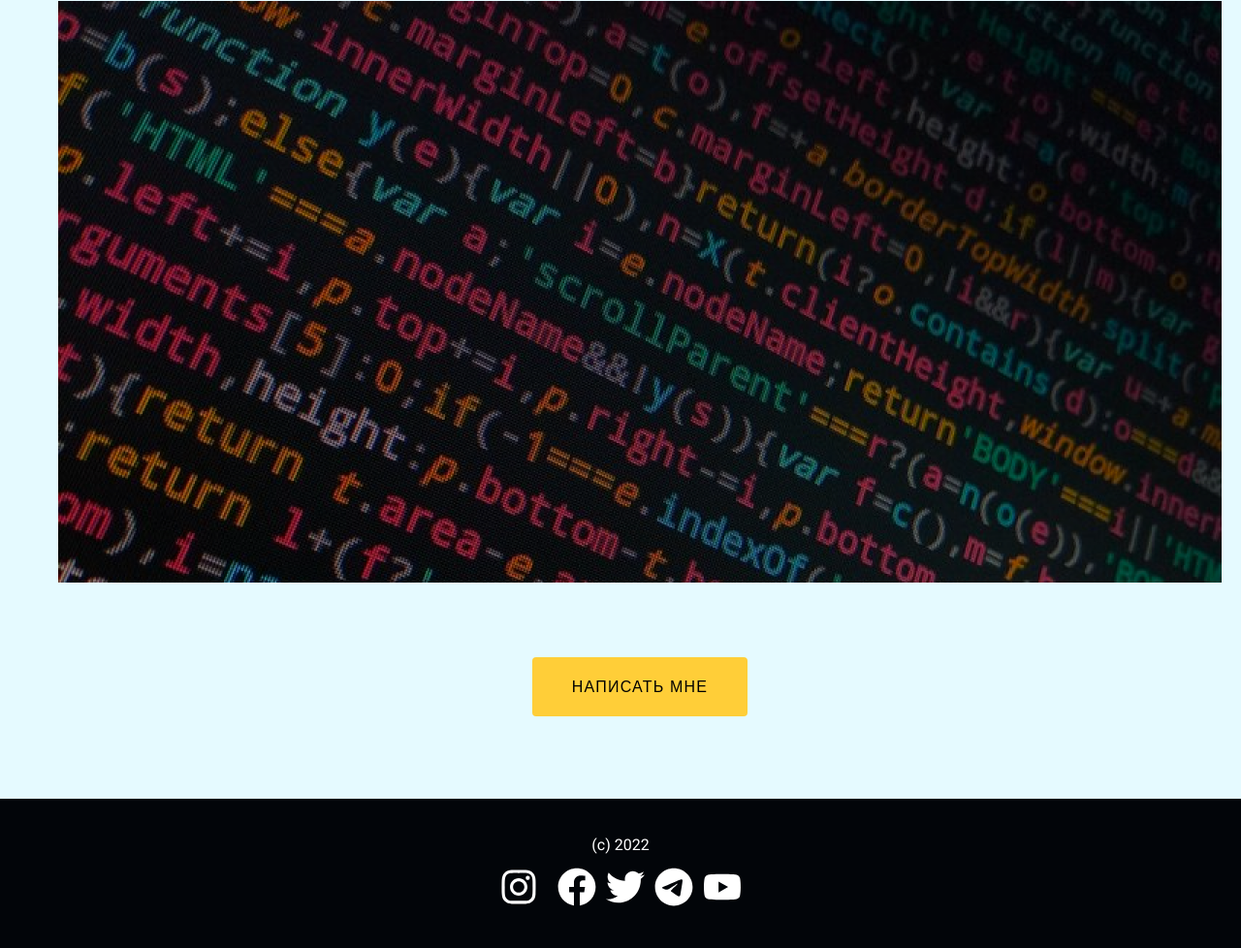
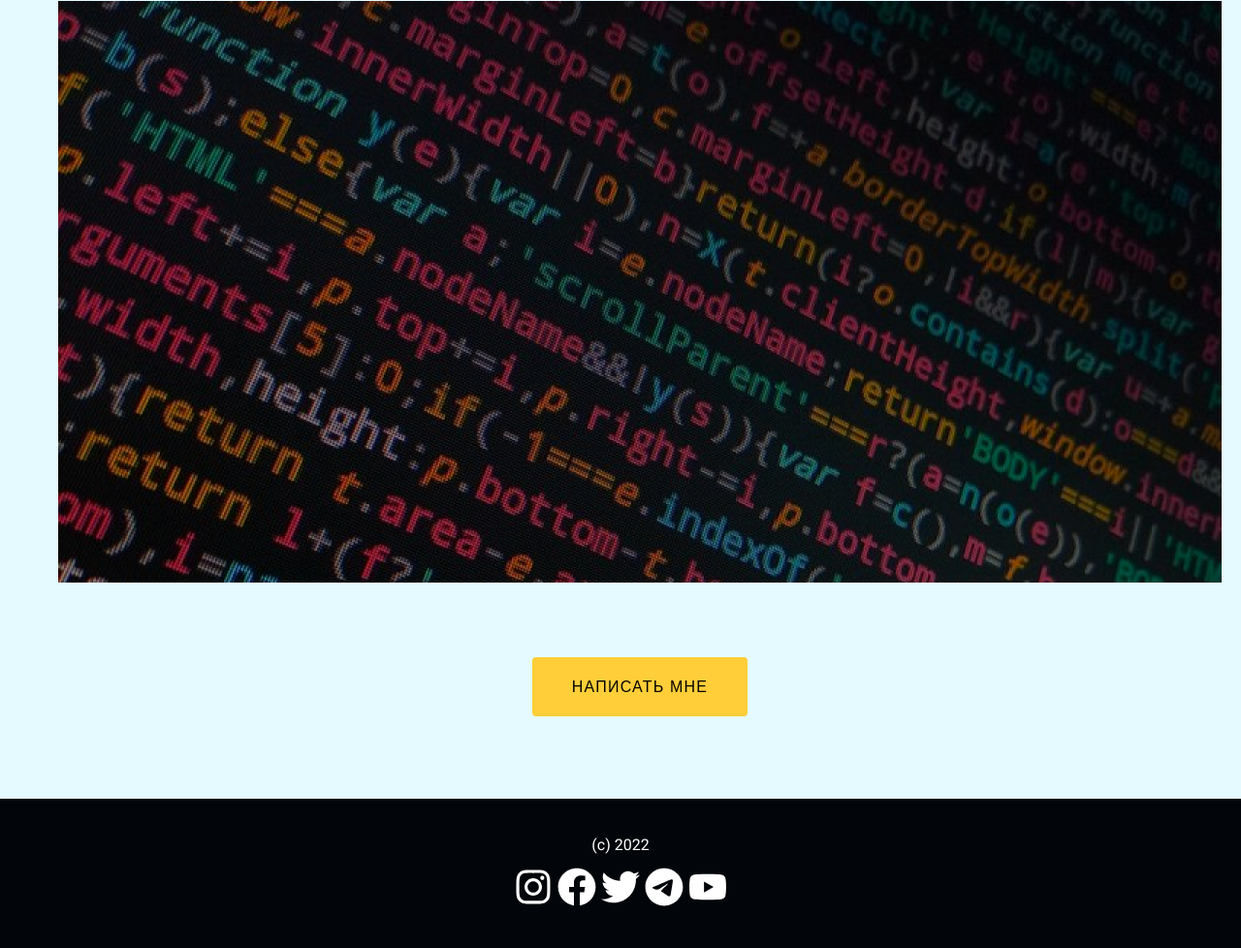
Before and after one commit to Godprod/adaptation, a plain HTML site: page index.html in a window 1280 px wide. Shown: the part 1704-2682 px from the top of the page at 97% size. Drawn offline with Linux system fonts and the light colour scheme.

Commit message:
first commit

```diff
--- a/css/style.css
+++ b/css/style.css
@@ -126,6 +126,6 @@ margin-bottom: 45px;
   display: flex;
   padding-top: 10px;
   justify-content: center;
-  column-gap: 10px;
+  column-gap: 5px;
 
 }
```
Also changed, not shown: index.html (+1 -1 lines).
